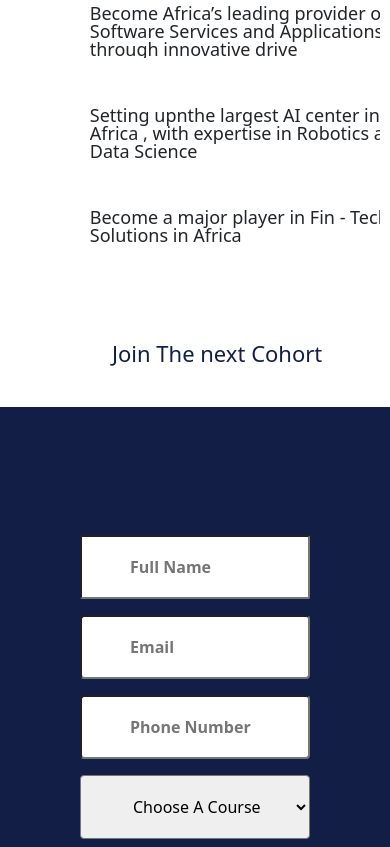
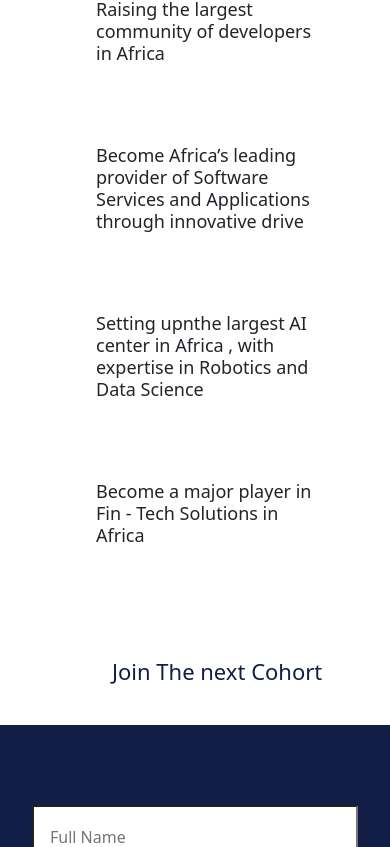
Before and after one commit to Oxygene1/nupat_web_2, a React (Create React App) app: page /About-us in a window 390 px wide. Shown: the part 4437-5284 px from the top of the page. Built offline with nearby package versions, Linux system fonts and the light colour scheme.

Commit message:
form modified

```diff
--- a/src/About/AboutBody.jsx
+++ b/src/About/AboutBody.jsx
@@ -78,8 +78,7 @@ margin-left:5%;
 `
 const EllipsecontainLast= styled.div`
 width: 100%;
-margin-left:0;
-margin-rigth:0;
+margin:0 auto;
 `
 const About1 = styled.div`
 width: 90%;
@@ -113,11 +112,11 @@ margin-right: 25%;
   margin-left: auto;
 }
 `
-const EcdivLast =styled.div`
-width:100%;
-margin-left: auto;
-margin-right: auto;
-`
+// const EcdivLast =styled.div`
+// width:100%;
+// margin-left: auto;
+// margin-right: auto;
+// `
 const Ecdiv2 = styled.div`
 margin-left:25%;
 @media (max-width:786px){
@@ -150,10 +149,12 @@ width:100%
 const OrderedList =styled.ul`
 width: 100%;
 @media (max-width:786px){
+  list-style-type:none;
   line-height:18px;
-  width: 95%;
-  margin-left:auto;
-  margin-right: auto;
+  font-size:22px;
+  max-width: 100%;
+  // margin-left:auto;
+  // margin-right: auto;
 }
 `
 
@@ -232,9 +233,13 @@ width: 100%;
 
 
       </Ellipsemain>
+
+
+
+      </div>
       <EllipsecontainLast>
             <Otherh2>Our Goals</Otherh2>
-            <OrderedList className='OrderedList' style={{fontSize:'18px'}}>
+            <OrderedList className='orderList' style={{fontSize:'18px'}}>
               <li>Establishment of aleding tech hub / innovationtion center in Africa </li>
               <li>Raising the largest community of developers in Africa</li>
               <li>Become Africa’s leading provider of Software Services and Applications through innovative drive</li>
@@ -242,9 +247,6 @@ width: 100%;
               <li>Become  a major player in Fin - Tech Solutions in Africa</li>
             </OrderedList>
         </EllipsecontainLast>
-
-
-      </div>
 
       <div>
       <Form/>
--- a/src/Screen/App.css
+++ b/src/Screen/App.css
@@ -64,7 +64,7 @@ a:hover {
 }
 
 .navDiv{
-  margin-left: 45vw;
+  margin-left: 35%;
   margin-bottom:1vw;
     display: flex;
     align-self: flex-end;
@@ -873,9 +873,7 @@ width: 100%;
   text-decoration: underline;
   text-decoration-color:#1877F2 ;
 }
-.OrderedList li{
-  width:100%;
-}
+
 .inputs{
   width: 100%;
 }
@@ -908,6 +906,29 @@ width: 100%;
   .play-panel{
     top: 55vw;
   }
+  .names{
+    padding-left: 1rem;
+    width: 100%;
+    height: 4rem;
+    font-weight: 400;
+
+    }
+    .phoneNumber, .email{
+      font-weight: 400;
+      width: 100%;
+      height: 4rem;
+      padding-left: 1rem;
+
+    }
+    .Course{
+      font-weight: 400;
+      color: #131E47;
+      width: 100%;
+      height: 4rem;
+      padding-left: 1rem;
+      outline: none;
+      border-radius: 4px;
+    }
 
   .dropdropmenu{
 
@@ -916,6 +937,11 @@ width: 100%;
     margin-left: -120vw;
 
 
+  }
+  .orderList li{
+    padding: 1rem;
+    line-height: 22px;
+    /* margin-bottom: -1rem; */
   }
   .textIntro h1{
     color: #131E47;
@@ -927,6 +953,8 @@ width: 100%;
   .navigation-menu.expanded {
     display: block;
   }
+
+
 
 }
 
@@ -1013,9 +1041,6 @@ width: 100%;
 
 
 
-  .navDiv{
-    display: none;
-  }
 
 
 
@@ -1079,6 +1104,7 @@ width: 100%;
 @media screen and (max-width: 970px){
   .form_main1{
     width: 100%;
+    padding: 2rem;
   }
   .textsection h2{
     padding: 1rem 0 1rem 0;
@@ -1100,12 +1126,14 @@ width: 100%;
   }
   .form_main1{
     width: 100%;
+    padding: 2rem;
   }
 
 }
 @media screen and (max-width: 820px){
   .form_main1{
     width: 90%;
+    padding: 2rem;
   }
 }
 @media screen and (max-width: 1000px){
@@ -1281,7 +1309,6 @@ width: 100%;
 
 
   .Course{
-
     margin-bottom: 1rem;
   }
   textarea{
@@ -1322,7 +1349,7 @@ width: 100%;
   }
   .form_main1{
     width: 100%;
-
+    padding: 2rem;
 
   }
 
@@ -1424,7 +1451,7 @@ width: 100%;
 
   .form_main1{
     width:100%;
-
+    padding: 2rem;
   }
   .main-text{
     width: 100%;
--- a/src/components/MobileHeader.jsx
+++ b/src/components/MobileHeader.jsx
@@ -82,7 +82,7 @@ function MobileHeader(e) {
    `
   const NavContainer = styled.div`
    display: none;
-   @media (max-width: 768px) {
+   @media (max-width: 786px) {
     display: block;
     flex-direction: colomn;
     position: relative;
```
